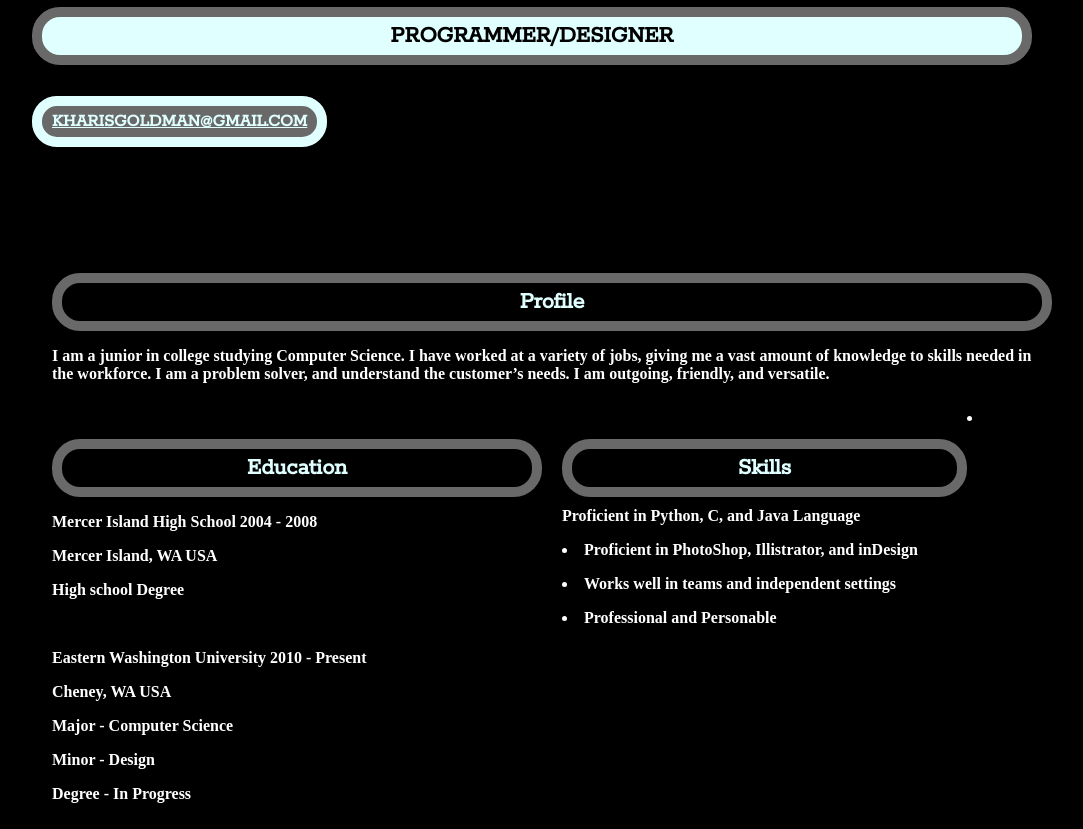
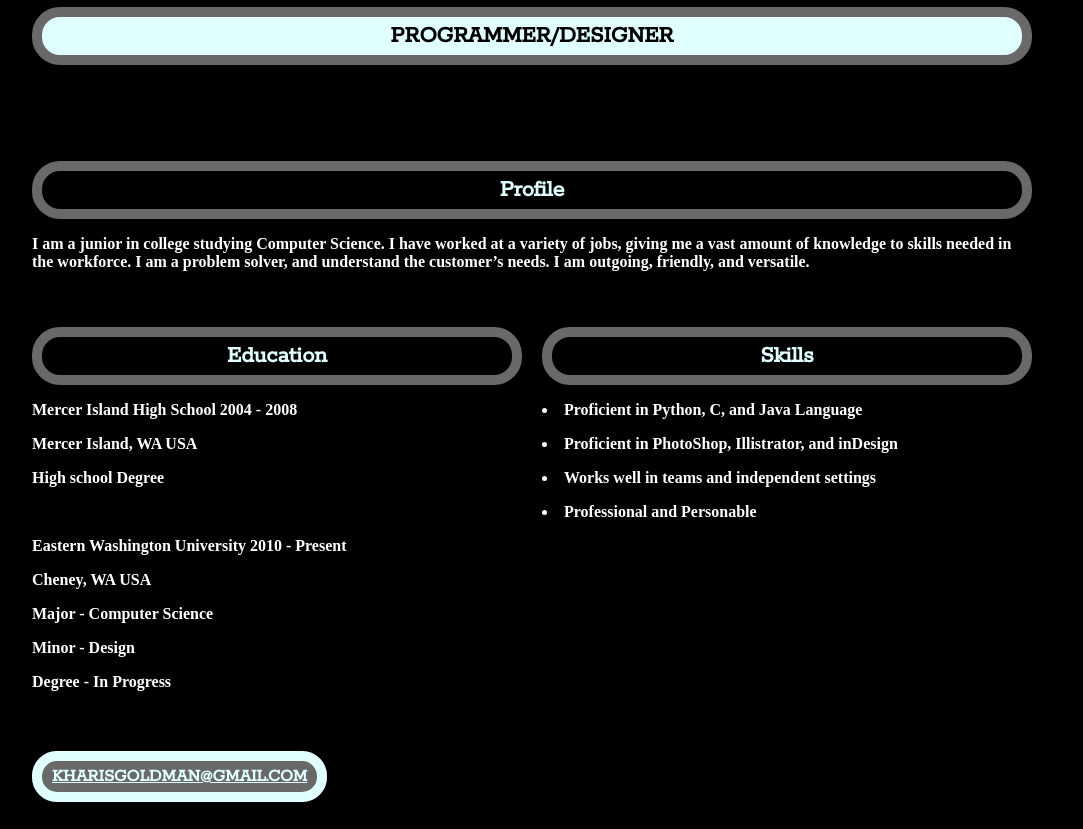
Before and after one commit to kharisgoldman/p2-resume1, a plain HTML site: page index.html in a window 1280 px wide. Shown: the part 89-918 px from the top of the page, without its empty margins (108-1191 px from the left). Drawn offline with Linux system fonts and the light colour scheme.

Commit message:
submission version
*sections added
*article added
*moved email
*fixed bullet problem
*fixed alignment

```diff
--- a/css/styles.css
+++ b/css/styles.css
@@ -74,7 +74,7 @@ h4{
 	text-align: center;
 }
 
-#education {
+section {
 	color: white;
 	font-family: "rokitt";
 	font-size: 16px;
@@ -82,7 +82,7 @@ h4{
 	text-align: left;
 	margin-left: 20px;
 }
-#skills{
+/*#skills{
 	color: white;
 	font-family: "rokitt";
 	font-size: 16px;
@@ -90,11 +90,11 @@ h4{
 	text-align: left;
 	margin-left: 20px;
 
-}
+}*/
 #profile {
 	color: white;
 	font-family: "rokitt";
 	font-weight: bold;
 	font-size: 16px;
 	text-align: left;
-	margin-left: 20px;
+	/*margin-left: 20px;*/
--- a/index.html
+++ b/index.html
@@ -15,25 +15,24 @@
 </head>
 <body>
 
-	<div class="container showgrid">
+	<div class="container">
 
 		<!-- Your Content -->
 
 		<h1>Kharis Goldman</h1>
 		<h2>Programmer/Designer</h3>
-		<div class="grid_6" omega> <h3><A HREF="kharisgoldman@gmail.com" class="btn">kharisgoldman@gmail.com</A> </h3>
-		</div>
 
-		<br></br><br></br><br></br>
+
+		<br></br>
 
 		<div id="profile" class="grid_12 omega">
 		<h4> Profile </h4>
 		<p>I am a junior in college studying Computer Science. I have worked at a variety of jobs, giving me a vast amount of knowledge to skills needed in the workforce. I am a problem solver, and understand the customer’s needs. I am outgoing, friendly, and versatile.</p>
 
 		</div>
+		<article class="grid_12">
+		<section class="grid_6 alpha">
 
-		<div id="education">
-			<div class="grid_6 alpha">
 				<h4> Education </h4>
 				<p>Mercer Island High School 2004 - 2008</p>
 				<p>Mercer Island, WA USA</p>
@@ -45,15 +44,14 @@
 				<p>Minor - Design</p>
 				<p>Degree - In Progress</p>
 
-			</div>
+		</section>
 
 
-		</div>
 
-		<div id="skills">
-			<div class="grid_5 omega">
+
+			<section class="grid_6 omega">
 				<h4> Skills </h4>
-			</div>
+
 
 
 			<p><li> Proficient in Python, C, and Java Language</li></p>
@@ -61,9 +59,16 @@
 			<p><li> Works well in teams and independent settings</li></p>
 			<p><li> Professional and Personable</li></p>
 
-		</div>
+		</section>
 
+	<section class="grid_6" alpha>
+		<br>
+		</section>
 
+		<section class="grid_6" omega> <h3><A HREF="kharisgoldman@gmail.com" class="btn">kharisgoldman@gmail.com</A> </h3>
+		</section>
+
+	</article>
 
 		<!-- Clearfix -->
 		<div class="clear"></div>
```
